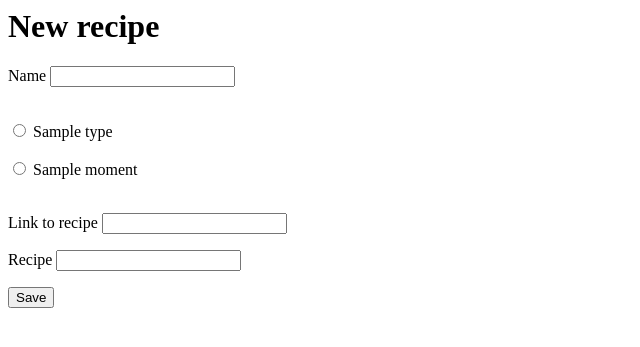
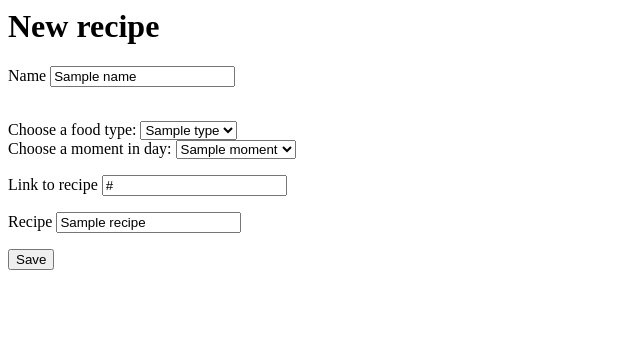
Before and after one commit to JPRbrs/assistant, a Django app: template shoppinglist/templates/shoppinglist/new_dish.html in a window 1280 px wide. Shown: the top 347 px of the page, without its empty margins (0-640 px from the left). Run offline with Django 3.2, Linux system fonts and the light colour scheme; the template is opened without the code that fills it: most values are stand-ins (such as "Sample title", 1, 10 or a date in 2020).

Commit message:
Adding CRUD methods to dishes

```diff
--- a/shoppinglist/templates/shoppinglist/index.html
+++ b/shoppinglist/templates/shoppinglist/index.html
@@ -8,7 +8,7 @@
     <ul>
 	{% if dishes %}
 	{% for dish in dishes %}
-        <li><a href="/shoppinglist/dish/{{ dish.id }}/">{{ dish.name }}</a></li>
+        <li><a href="/shoppinglist/dish/{{ dish.id }}/">{{ dish.name }}</a>  <a href="/shoppinglist/dish/{{ dish.id }}/delete/">delete</a>  <a href="/shoppinglist/dish/{{ dish.id }}/edit/">edit</a></li>
     {% endfor %}
     </ul>
 	{% else %}
--- a/shoppinglist/templates/shoppinglist/new_dish.html
+++ b/shoppinglist/templates/shoppinglist/new_dish.html
@@ -5,26 +5,31 @@
 <form action="{% url 'shoppinglist:save_dish' %}" method="post">
   {% csrf_token %}
   <p>Name
-	<input type="text" name="dish_name" id="dish_name">
+	<input type="text" name="dish_name" id="dish_name" value="{{ name }}">
   </p>
   <br>
-  {% for type in types %}
-  <input type="radio" name="type" id="{{ type }}" value="{{ type }}">
-  <label for="type">{{ type }}</label>
+
+  <label for="type_of_food">Choose a food type:</label>
+  <select name="type" id="type_of_food">
+	{% for type in types %}
+	<option value="{{ type }}" {% if type == selected_type %}selected {% endif %}}>{{ type }}</option>
+	{% endfor %}
+  </select>
   <br>
-  {% endfor %}
+
+  <label for="moment">Choose a moment in day:</label>
+  <select name="moment" id="moment">
+	{% for moment in time_of_day %}
+	<option value="{{ moment }}" {% if moment == selected_moment %}selected{% endif %} }>{{ moment }}</option>
+	{% endfor %}
+  </select>
   <br>
-  {% for moment in time_of_day %}
-  <input type="radio" name="moment" id="{{ moment }}" value="{{ moment }}">
-  <label for="type">{{ moment }}</label>
-  <br>
-  {% endfor %}
-  <br>
+
    <p>Link to recipe
-	<input type="text" name="link_to_recipe" id="link_to_recipe">
+	<input type="text" name="link_to_recipe" id="link_to_recipe" value="{{ link }}">
    </p>
-     <p>Recipe
-	<input type="text" name="recipe" id="recipe">
+  <p>Recipe
+	<input type="text" name="recipe" id="recipe" value="{{ recipe }}">
   </p>
 
   <input type="submit" value="Save">
--- a/shoppinglist/urls.py
+++ b/shoppinglist/urls.py
@@ -8,6 +8,8 @@ urlpatterns = [
     path('', views.index, name="index"),
     path('menu', views.menu, name="menu"),
     path('dish/<int:dish_id>/', views.dish, name="dish"),
-    path('dish/new_dish/', views.new_dish, name="new_dish"),
-    path('dish/save_dish/', views.save_dish, name="save_dish")
+    path('dish/new/', views.new_dish, name="new_dish"),
+    path('dish/save/', views.save_dish, name="save_dish"),
+    path('dish/<int:dish_id>/edit/', views.edit_dish, name="edit_dish"),
+    path('dish/<int:dish_id>/delete/', views.delete_dish, name="delete_dish")
 ]
```
Also changed, not shown: shoppinglist/views.py (+41 -18 lines).
